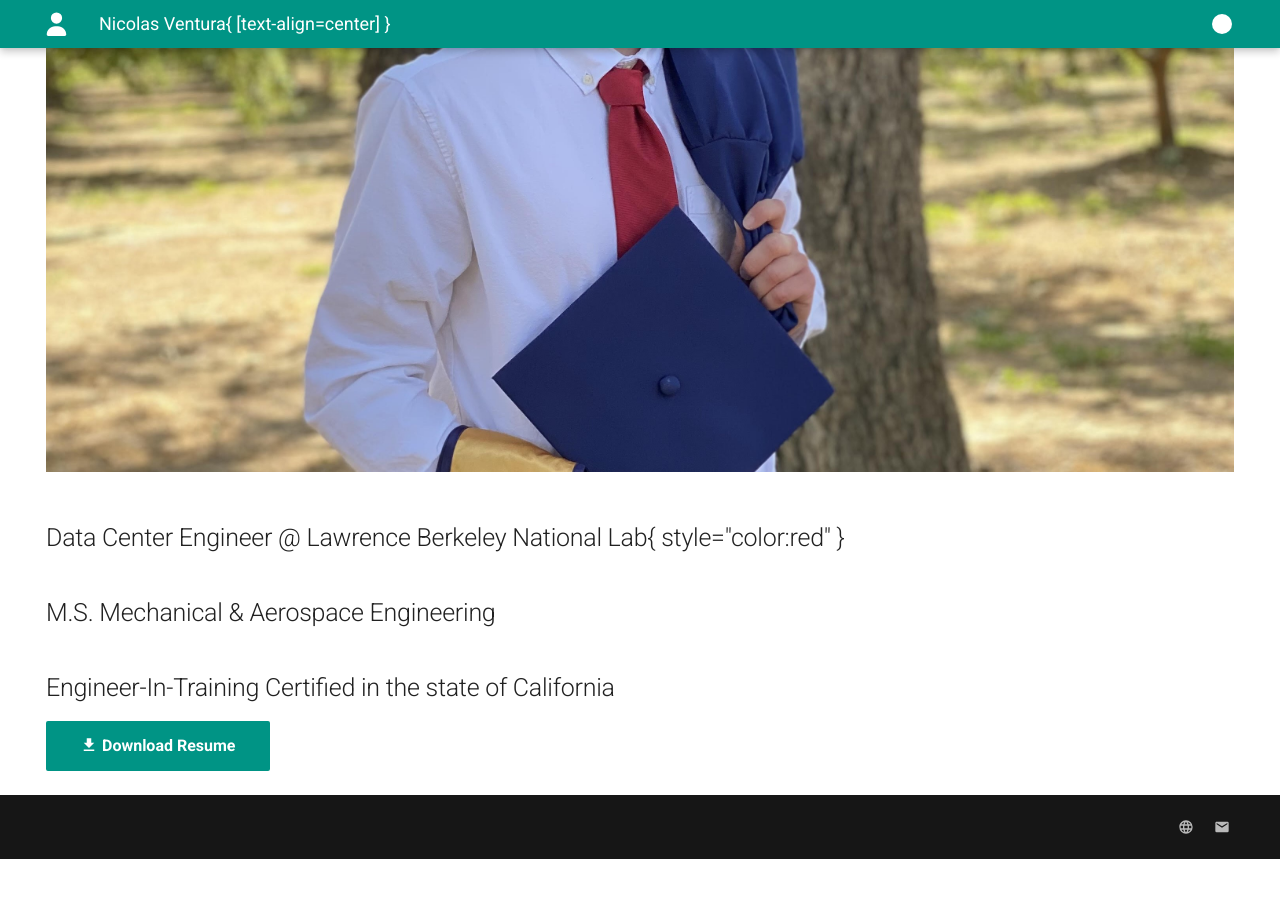
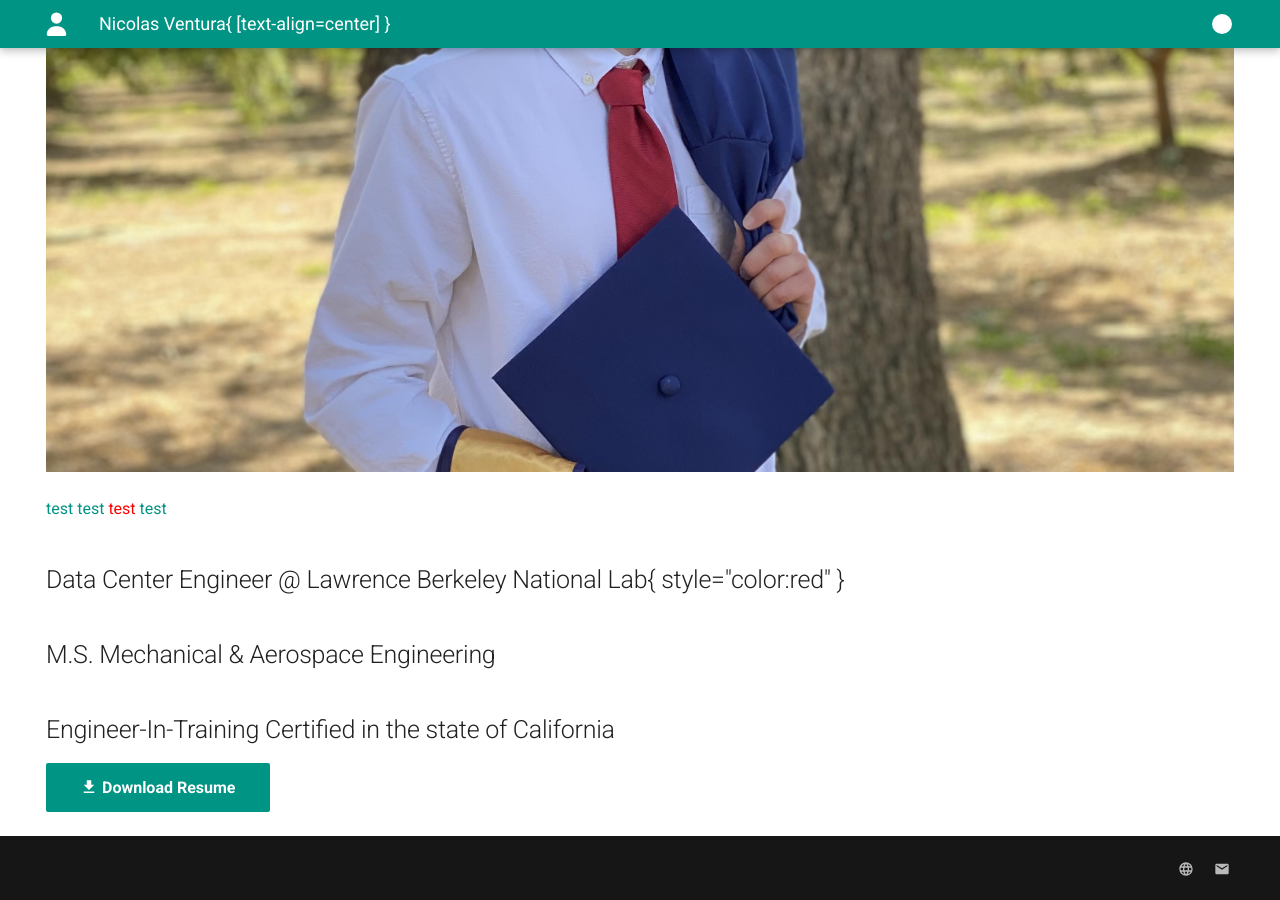
Before and after one commit to nicfv/Me, an MkDocs documentation site: the page built from docs/index.md, in a window 1280 px wide and 900 px high, scrolled down 527 px. Built offline with MkDocs 1.6.1 and Material for MkDocs 9.7.7, drawn with Linux system fonts in a browser that asks for light colours; before the commit the page ends 1386 px from its top, so only the background shows below that.

Commit message:
CSS selector 4

```diff
--- a/docs/index.md
+++ b/docs/index.md
@@ -8,6 +8,11 @@ hide:
 
 ![Me](me.jpg){ border-radius:100%; }
 
+[test](google.com){ color:red; }
+[test](google.com){ [color=red] }
+[test](google.com){ style="color:red" }
+[test](google.com){ red }
+
 ## Data Center Engineer @ Lawrence Berkeley National Lab{ style="color:red" }
 
 ## M.S. Mechanical & Aerospace Engineering
```
